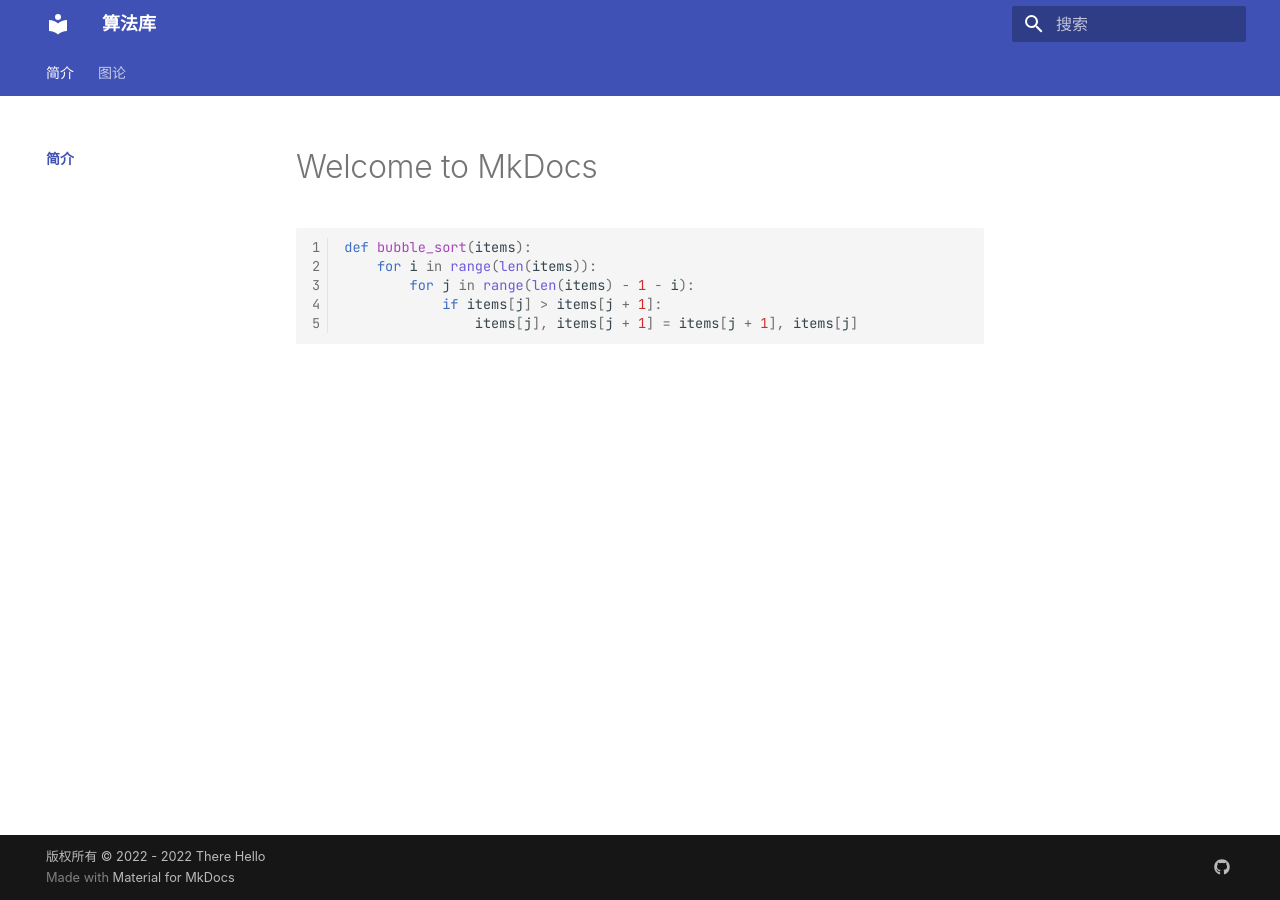
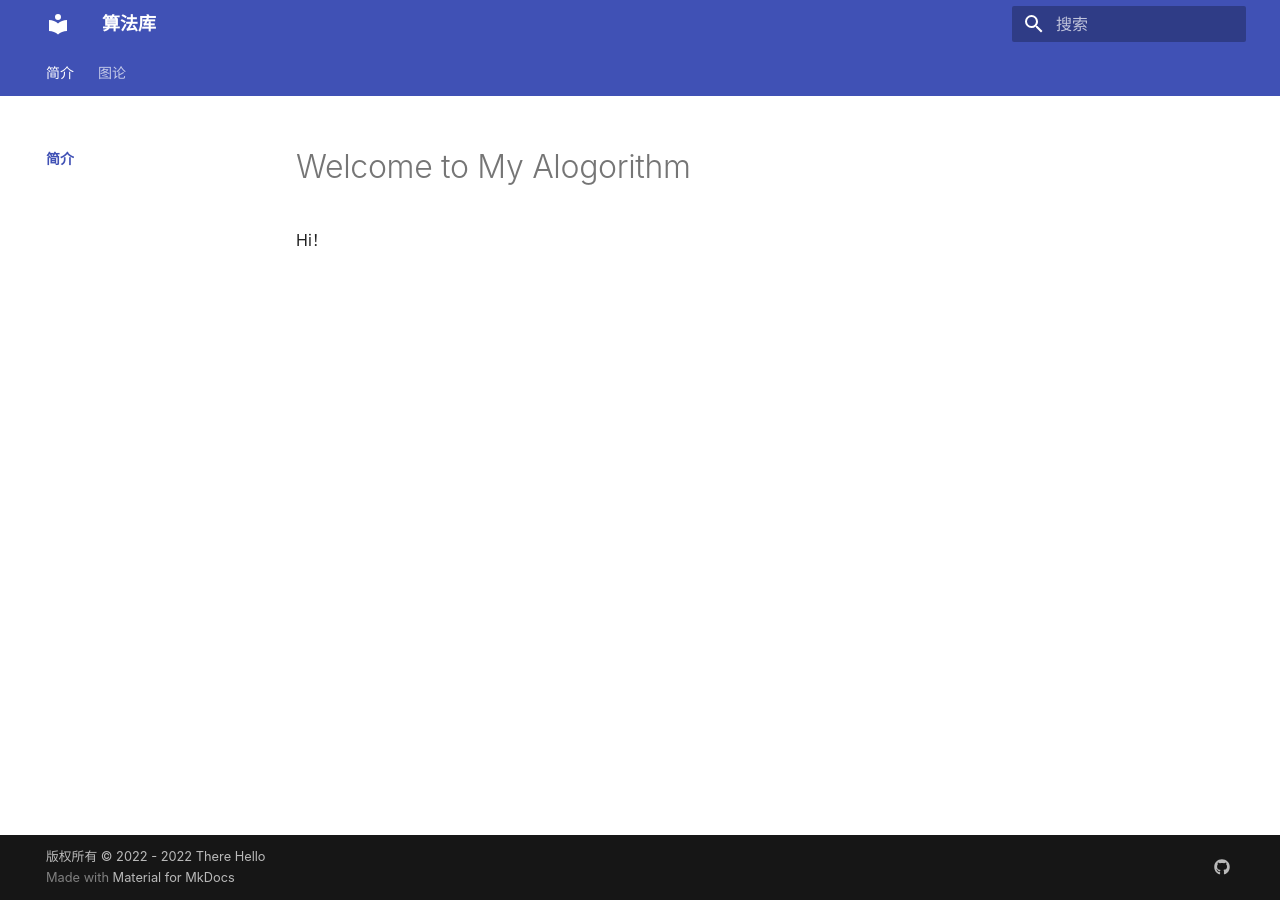
Before and after one commit to therehello/algorithm, an MkDocs documentation site: the page built from docs/index.md, in a window 1280 px wide. Built offline with MkDocs 1.6.1 and Material for MkDocs 9.7.7, drawn with Linux system fonts in a browser that asks for light colours.

Commit message:
my algorithm

````diff
--- a/docs/index.md
+++ b/docs/index.md
@@ -1,13 +1,3 @@
-# Welcome to MkDocs
+# Welcome to My Alogorithm
 
-<div class="result" markdown>
-
-``` py linenums="1"
-def bubble_sort(items):
-    for i in range(len(items)):
-        for j in range(len(items) - 1 - i):
-            if items[j] > items[j + 1]:
-                items[j], items[j + 1] = items[j + 1], items[j]
-```
-
-</div>
+Hi！
````
Also changed, not shown: 1 other file.
